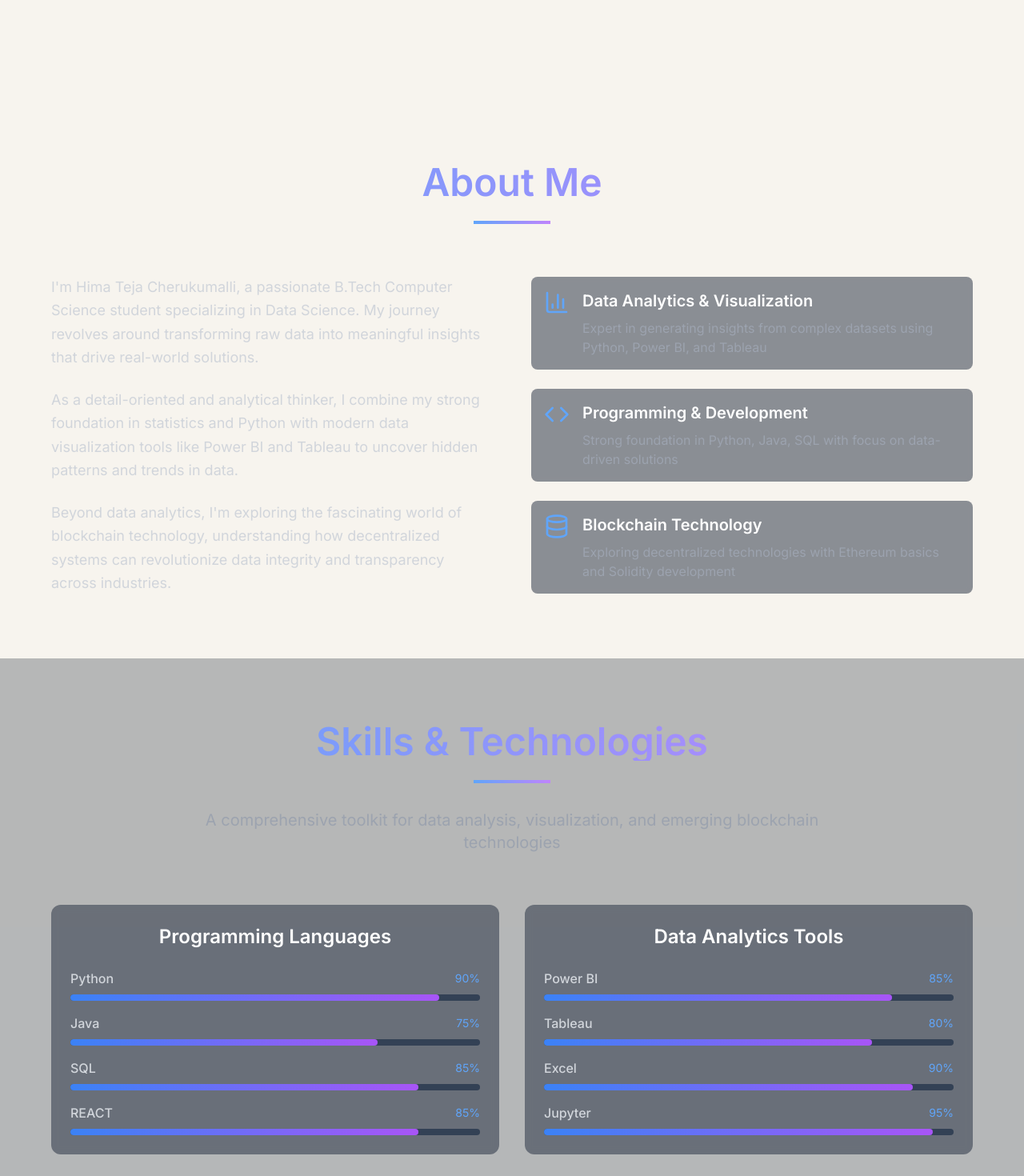
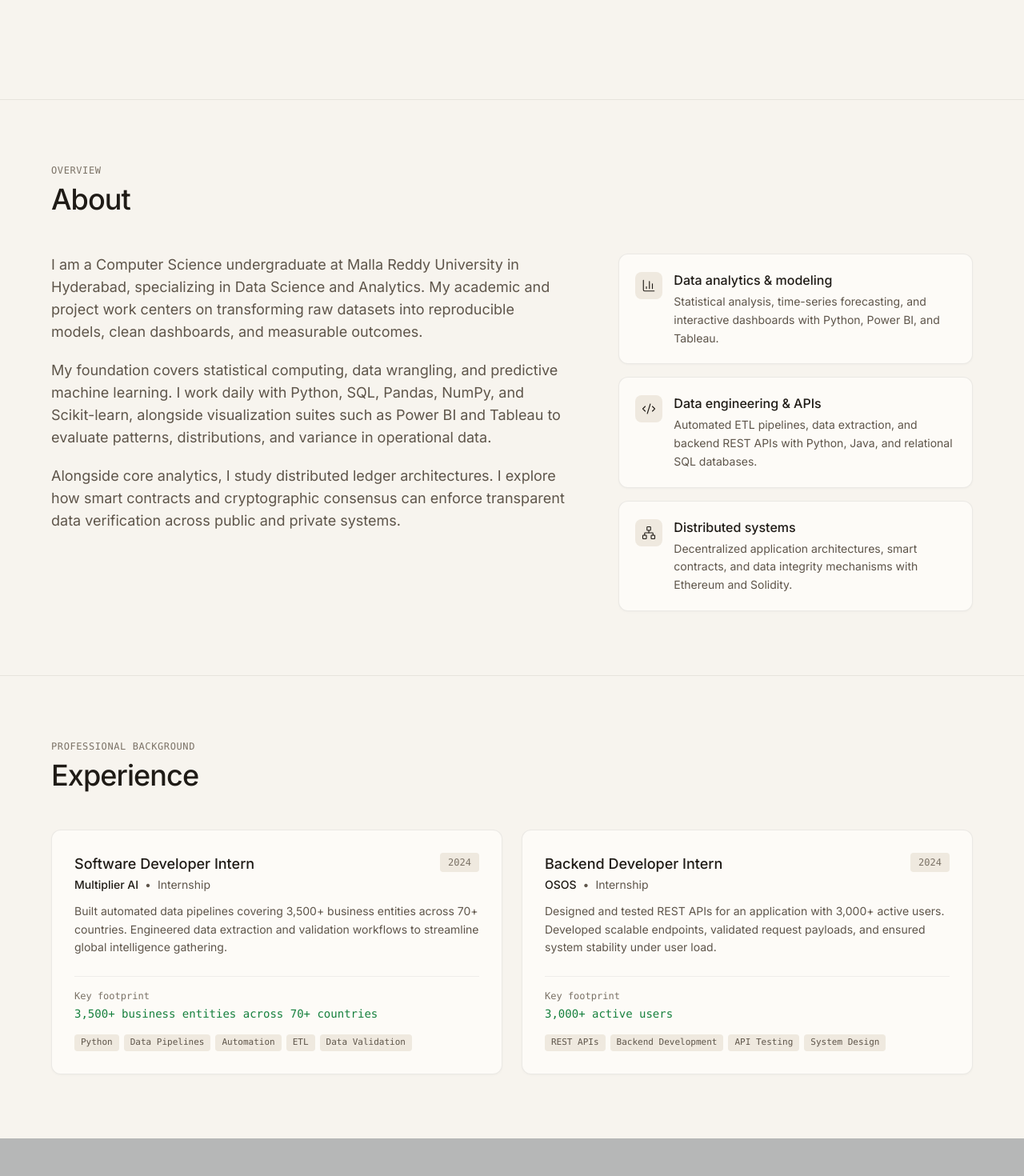
Before and after one commit to himatejachowdary/tejaport-website, a React (Vite) app: page / in a window 1280 px wide. Shown: the part 620-2090 px from the top of the page at 80% size. Built offline with nearby package versions, Linux system fonts and the light colour scheme.

Commit message:
feat(about-experience): unslop about section and add new experience section

```diff
--- a/src/components/About.tsx
+++ b/src/components/About.tsx
@@ -1,66 +1,78 @@
-
 import React from 'react';
-import { BarChart3, Code, Database } from 'lucide-react';
+import { BarChart3, Code2, Network } from 'lucide-react';
 
 const About = () => {
-  const highlights = [
+  const focusAreas = [
     {
       icon: BarChart3,
-      title: "Data Analytics & Visualization",
-      description: "Expert in generating insights from complex datasets using Python, Power BI, and Tableau"
+      title: "Data analytics & modeling",
+      description: "Statistical analysis, time-series forecasting, and interactive dashboards with Python, Power BI, and Tableau."
     },
     {
-      icon: Code,
-      title: "Programming & Development",
-      description: "Strong foundation in Python, Java, SQL with focus on data-driven solutions"
+      icon: Code2,
+      title: "Data engineering & APIs",
+      description: "Automated ETL pipelines, data extraction, and backend REST APIs with Python, Java, and relational SQL databases."
     },
     {
-      icon: Database,
-      title: "Blockchain Technology",
-      description: "Exploring decentralized technologies with Ethereum basics and Solidity development"
+      icon: Network,
+      title: "Distributed systems",
+      description: "Decentralized application architectures, smart contracts, and data integrity mechanisms with Ethereum and Solidity."
     }
   ];
 
   return (
-    <section id="about" className="py-20 px-4 sm:px-6 lg:px-8">
+    <section id="about" className="py-20 px-6 lg:px-8 border-t border-[#1f1b16]/[0.08] bg-[#f7f4ee]">
       <div className="max-w-6xl mx-auto">
-        <div className="text-center mb-16">
-          <h2 className="text-4xl md:text-5xl font-bold mb-6 bg-gradient-to-r from-blue-400 to-purple-400 bg-clip-text text-transparent">
-            About Me
+        <div className="mb-12">
+          <div className="font-mono text-xs text-[#7b7266] uppercase tracking-wider mb-2">
+            Overview
+          </div>
+          <h2 className="text-3xl sm:text-4xl font-medium tracking-tight text-[#1f1b16]">
+            About
           </h2>
-          <div className="w-24 h-1 bg-gradient-to-r from-blue-400 to-purple-400 mx-auto mb-8"></div>
         </div>
 
-        <div className="grid md:grid-cols-2 gap-12 items-center">
-          <div className="space-y-6">
-            <p className="text-lg text-gray-300 leading-relaxed">
-              I'm Hima Teja Cherukumalli, a passionate B.Tech Computer Science student specializing in Data Science.
-              My journey revolves around transforming raw data into meaningful insights that drive real-world solutions.
+        <div className="grid grid-cols-1 lg:grid-cols-12 gap-12 lg:gap-16 items-start">
+          {/* Narrative Column */}
+          <div className="lg:col-span-7 space-y-5 text-base sm:text-lg text-[#5e554a] font-normal leading-relaxed">
+            <p>
+              I am a Computer Science undergraduate at Malla Reddy University in Hyderabad,
+              specializing in Data Science and Analytics. My academic and project work centers on
+              transforming raw datasets into reproducible models, clean dashboards, and measurable outcomes.
             </p>
 
-            <p className="text-lg text-gray-300 leading-relaxed">
-              As a detail-oriented and analytical thinker, I combine my strong foundation in statistics and Python
-              with modern data visualization tools like Power BI and Tableau to uncover hidden patterns and trends in data.
+            <p>
+              My foundation covers statistical computing, data wrangling, and predictive machine learning.
+              I work daily with Python, SQL, Pandas, NumPy, and Scikit-learn, alongside visualization suites
+              such as Power BI and Tableau to evaluate patterns, distributions, and variance in operational data.
             </p>
 
-            <p className="text-lg text-gray-300 leading-relaxed">
-              Beyond data analytics, I'm exploring the fascinating world of blockchain technology, understanding
-              how decentralized systems can revolutionize data integrity and transparency across industries.
+            <p>
+              Alongside core analytics, I study distributed ledger architectures. I explore how smart contracts
+              and cryptographic consensus can enforce transparent data verification across public and private
+              systems.
             </p>
           </div>
 
-          <div className="space-y-6">
-            {highlights.map((highlight, index) => (
+          {/* Structured Focus Areas */}
+          <div className="lg:col-span-5 space-y-4">
+            {focusAreas.map((area) => (
               <div
-                key={highlight.title}
-                className="flex items-start space-x-4 p-4 rounded-lg bg-slate-800/50 backdrop-blur-sm hover:bg-slate-800/70 transition-all duration-300 transform hover:scale-105"
+                key={area.title}
+                className="bg-[#fdfbf7] border border-[#1f1b16]/[0.08] rounded-xl p-5 shadow-[0_1px_3px_rgba(31,27,22,0.03)]"
               >
-                <div className="flex-shrink-0">
-                  <highlight.icon className="w-8 h-8 text-blue-400" />
-                </div>
-                <div>
-                  <h3 className="text-xl font-semibold text-white mb-2">{highlight.title}</h3>
-                  <p className="text-gray-400">{highlight.description}</p>
+                <div className="flex items-start space-x-3.5">
+                  <div className="p-2 rounded-lg bg-[#efe9df] text-[#1f1b16] flex-shrink-0 mt-0.5">
+                    <area.icon size={18} strokeWidth={1.5} />
+                  </div>
+                  <div>
+                    <h3 className="text-base font-medium text-[#1f1b16] mb-1">
+                      {area.title}
+                    </h3>
+                    <p className="text-sm text-[#5e554a] leading-relaxed">
+                      {area.description}
+                    </p>
+                  </div>
                 </div>
               </div>
             ))}
--- /dev/null
+++ b/src/components/Experience.tsx
@@ -0,0 +1,97 @@
+import React from 'react';
+import { Building2 } from 'lucide-react';
+
+const Experience = () => {
+  const experiences = [
+    {
+      role: "Software Developer Intern",
+      company: "Multiplier AI",
+      period: "2024",
+      highlight: "3,500+ business entities across 70+ countries",
+      description:
+        "Built automated data pipelines covering 3,500+ business entities across 70+ countries. Engineered data extraction and validation workflows to streamline global intelligence gathering.",
+      tags: ["Python", "Data Pipelines", "Automation", "ETL", "Data Validation"],
+    },
+    {
+      role: "Backend Developer Intern",
+      company: "OSOS",
+      period: "2024",
+      highlight: "3,000+ active users",
+      description:
+        "Designed and tested REST APIs for an application with 3,000+ active users. Developed scalable endpoints, validated request payloads, and ensured system stability under user load.",
+      tags: ["REST APIs", "Backend Development", "API Testing", "System Design"],
+    },
+  ];
+
+  return (
+    <section id="experience" className="py-20 px-6 lg:px-8 border-t border-[#1f1b16]/[0.08] bg-[#f7f4ee]">
+      <div className="max-w-6xl mx-auto">
+        <div className="mb-12">
+          <div className="font-mono text-xs text-[#7b7266] uppercase tracking-wider mb-2">
+            Professional background
+          </div>
+          <h2 className="text-3xl sm:text-4xl font-medium tracking-tight text-[#1f1b16]">
+            Experience
+          </h2>
+        </div>
+
+        <div className="grid grid-cols-1 md:grid-cols-2 gap-6">
+          {experiences.map((exp) => (
+            <div
+              key={exp.company}
+              className="bg-[#fdfbf7] border border-[#1f1b16]/[0.08] rounded-xl p-6 sm:p-7 shadow-[0_1px_3px_rgba(31,27,22,0.03)] flex flex-col justify-between"
+            >
+              <div>
+                <div className="flex items-start justify-between gap-4 mb-3">
+                  <div>
+                    <h3 className="text-lg font-medium text-[#1f1b16]">
+                      {exp.role}
+                    </h3>
+                    <div className="flex items-center space-x-2 text-sm text-[#5e554a] mt-0.5">
+                      <span className="font-medium text-[#1f1b16]">{exp.company}</span>
+                      <span>•</span>
+                      <span>Internship</span>
+                    </div>
+                  </div>
+                  <span className="font-mono text-xs text-[#7b7266] bg-[#efe9df] px-2.5 py-1 rounded">
+                    {exp.period}
+                  </span>
+                </div>
+
+                <p className="text-sm text-[#5e554a] leading-relaxed mb-6">
+                  {exp.description}
+                </p>
+              </div>
+
+              <div>
+                {/* Metric callout */}
+                <div className="pt-4 border-t border-[#1f1b16]/[0.06] mb-4">
+                  <div className="font-mono text-xs text-[#7b7266] mb-1">
+                    Key footprint
+                  </div>
+                  <div className="font-mono text-sm text-[#15803d] font-medium tabular-nums">
+                    {exp.highlight}
+                  </div>
+                </div>
+
+                {/* Tags */}
+                <div className="flex flex-wrap gap-1.5">
+                  {exp.tags.map((tag) => (
+                    <span
+                      key={tag}
+                      className="font-mono text-[11px] text-[#5e554a] bg-[#efe9df] px-2 py-0.5 rounded"
+                    >
+                      {tag}
+                    </span>
+                  ))}
+                </div>
+              </div>
+            </div>
+          ))}
+        </div>
+      </div>
+    </section>
+  );
+};
+
+export default Experience;
--- a/src/components/Navigation.tsx
+++ b/src/components/Navigation.tsx
@@ -15,6 +15,7 @@ const Navigation = () => {
 
   const navLinks = [
     { href: '#about', label: 'About' },
+    { href: '#experience', label: 'Experience' },
     { href: '#skills', label: 'Skills' },
     { href: '#projects', label: 'Projects' },
     { href: '#education', label: 'Education' },
@@ -47,7 +48,7 @@ const Navigation = () => {
           </a>
 
           {/* Desktop Navigation */}
-          <div className="hidden md:flex items-center space-x-8">
+          <div className="hidden md:flex items-center space-x-6 lg:space-x-8">
             {navLinks.map((link) => (
               <button
                 key={link.href}
--- a/src/pages/Index.tsx
+++ b/src/pages/Index.tsx
@@ -1,6 +1,7 @@
 import React from 'react';
 import Hero from '../components/Hero';
 import About from '../components/About';
+import Experience from '../components/Experience';
 import Skills from '../components/Skills';
 import Projects from '../components/Projects';
 import Education from '../components/Education';
@@ -16,6 +17,7 @@ const Index = () => {
       <main>
         <Hero />
         <About />
+        <Experience />
         <Skills />
         <Projects />
         <Education />
```
